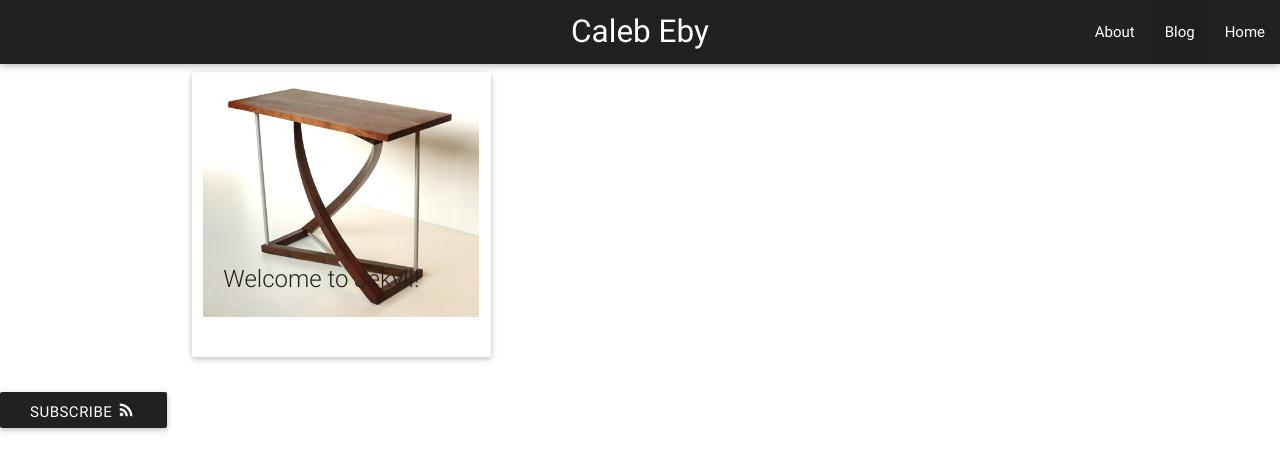
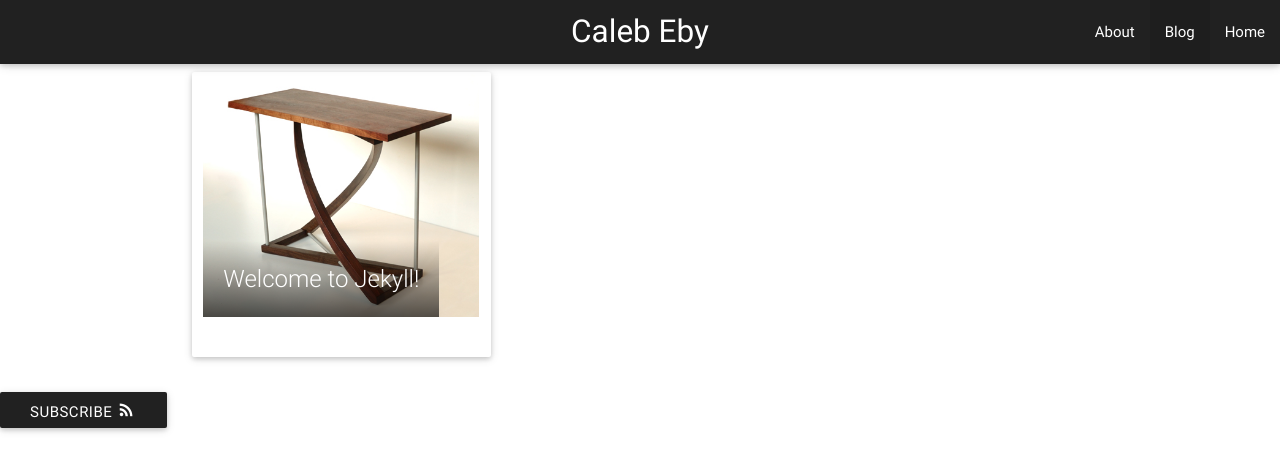
Before and after one commit to calebeby/calebeby.github.io, a Jekyll site: the page built from blog.html, in a window 1280 px wide. Shown: the top 472 px of the page. Built offline with Jekyll 4.4.1, drawn with Linux system fonts in a browser that asks for light colours; nearby versions of some CDN libraries; library files that are not in the unit come from our copies.

Commit message:
change scss for blog title

```diff
--- a/_sass/_global.scss
+++ b/_sass/_global.scss
@@ -1,12 +1,17 @@
-//Default styles
-.topimage{
-	height: 90vh;
-	background-image: url(/assets/portfolio/twist/cover.jpg);
+//my styles
+/* Permalink - use to edit and share this gradient: http://colorzilla.com/gradient-editor/#000000+0,000000+100&0+0,0.65+100 */
+.card-image .card-title {
+	background: -moz-linear-gradient(top, rgba(0,0,0,0) 0%, rgba(0,0,0,0.65) 100%); /* FF3.6-15 */
+	background: -webkit-linear-gradient(top, rgba(0,0,0,0) 0%,rgba(0,0,0,0.65) 100%); /* Chrome10-25,Safari5.1-6 */
+	background: linear-gradient(to bottom, rgba(0,0,0,0) 0%,rgba(0,0,0,0.65) 100%); /* W3C, IE10+, FF16+, Chrome26+, Opera12+, Safari7+ */
+	filter: progid:DXImageTransform.Microsoft.gradient( startColorstr='#00000000', endColorstr='#a6000000',GradientType=0 ); /* IE6-9 */
 }
+
 .mobile-demo {
 	padding-left: 0!important;
 }
 
+//default
 html {
  box-sizing: border-box;
 }
--- a/blog.html
+++ b/blog.html
@@ -9,7 +9,7 @@ permalink: /blog/
 		<div class="col s12 m6 l4 card hoverable waves-effect waves-block waves-light">
 			<div class="card-image">
 				<img class="responsive-img" src="/assets{{ post.url }}cover.jpg">
-        <span class="card-title grey-text text-darken-4">{{ post.title }}</span>
+        <span class="card-title white-text">{{ post.title }}</span>
 			</div>
 			<div class="card-content">
 			</div>
```
